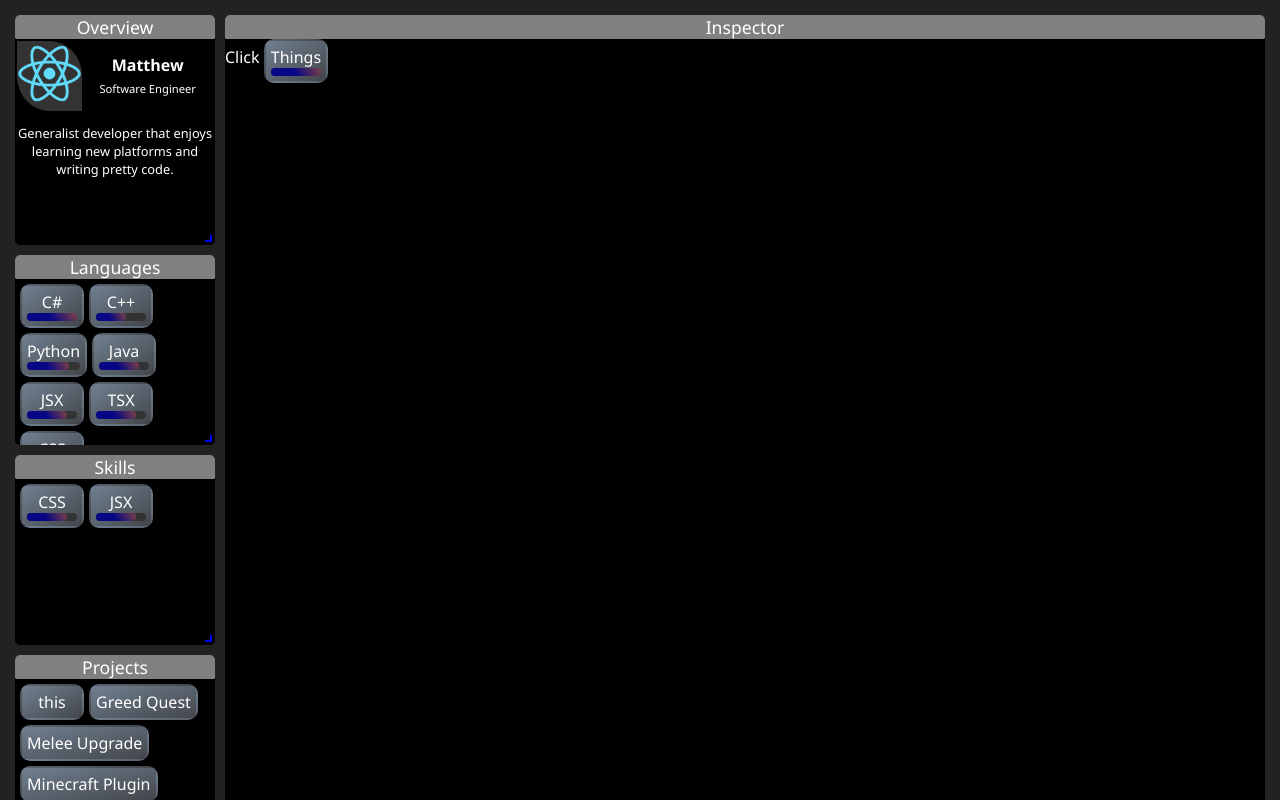
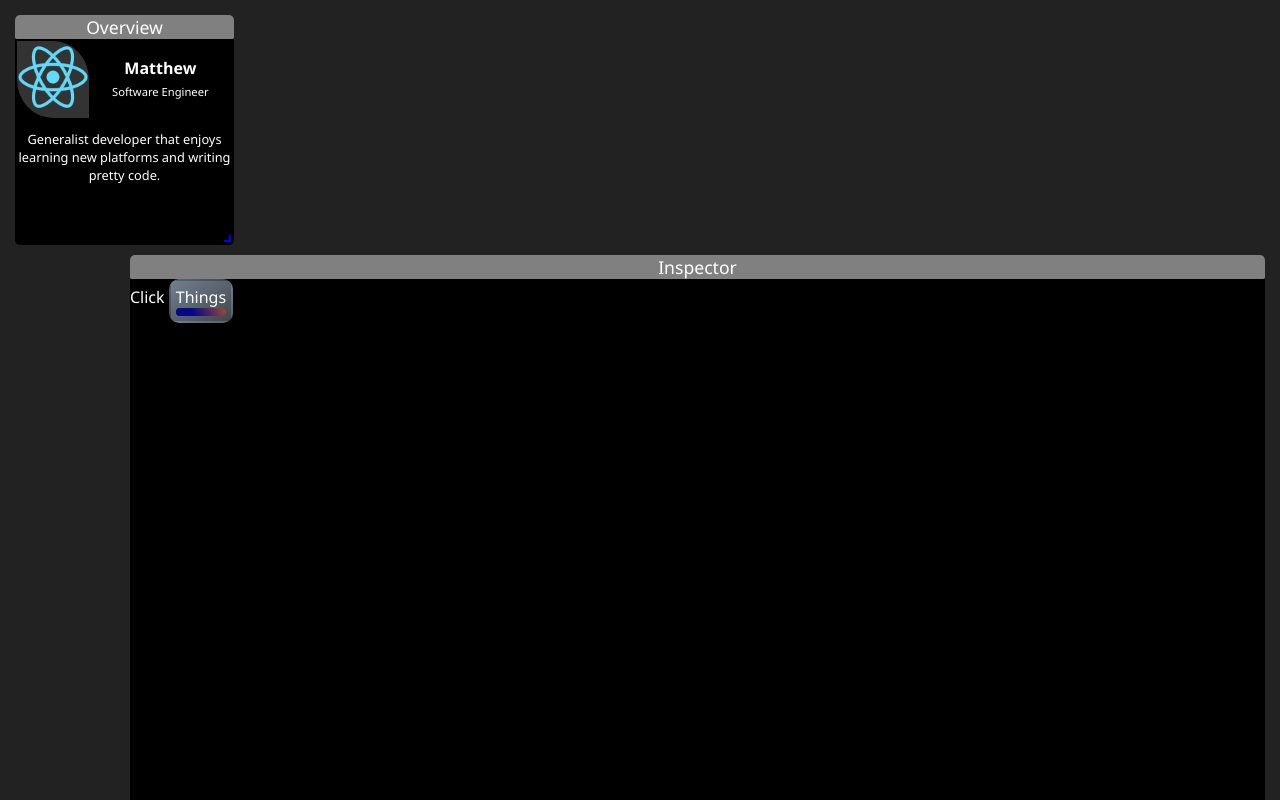
Before and after one commit to Mathalous/Mathalous.github.io, a React (Create React App) app: page / in a window 1280 px wide. Shown: the top 800 px of the page. Built offline with nearby package versions, Linux system fonts and the light colour scheme.

Commit message:
setting grid body overflow to keep handle visible when scrolling down

```diff
--- a/src/components/GridLayout.tsx
+++ b/src/components/GridLayout.tsx
@@ -20,7 +20,7 @@
 export const ResponsiveGridLayout = (props:Partial<ResponsiveProps>) => {
   const defaultProps : ResponsiveProps = {
     breakpoints:{ lg: 1200, md: 996, sm: 768, xs: 480, xxs: 0 },
-    cols:{lg: 24, md: 10, sm: 8, xs: 6, xxs: 4},
+    cols:{lg: 22, md: 10, sm: 8, xs: 6, xxs: 4},
     useCSSTransforms:true,
     rowHeight:30,
     draggableCancel:Selectors.noDrag,
--- a/src/styles/react-grid-layout.css
+++ b/src/styles/react-grid-layout.css
@@ -17,7 +17,8 @@
 }
 
 .react-grid-body{
-  flex: 1
+  flex: 1;
+  overflow: auto;
 }
 .react-grid-handle{
   flex: 0 1;
```
